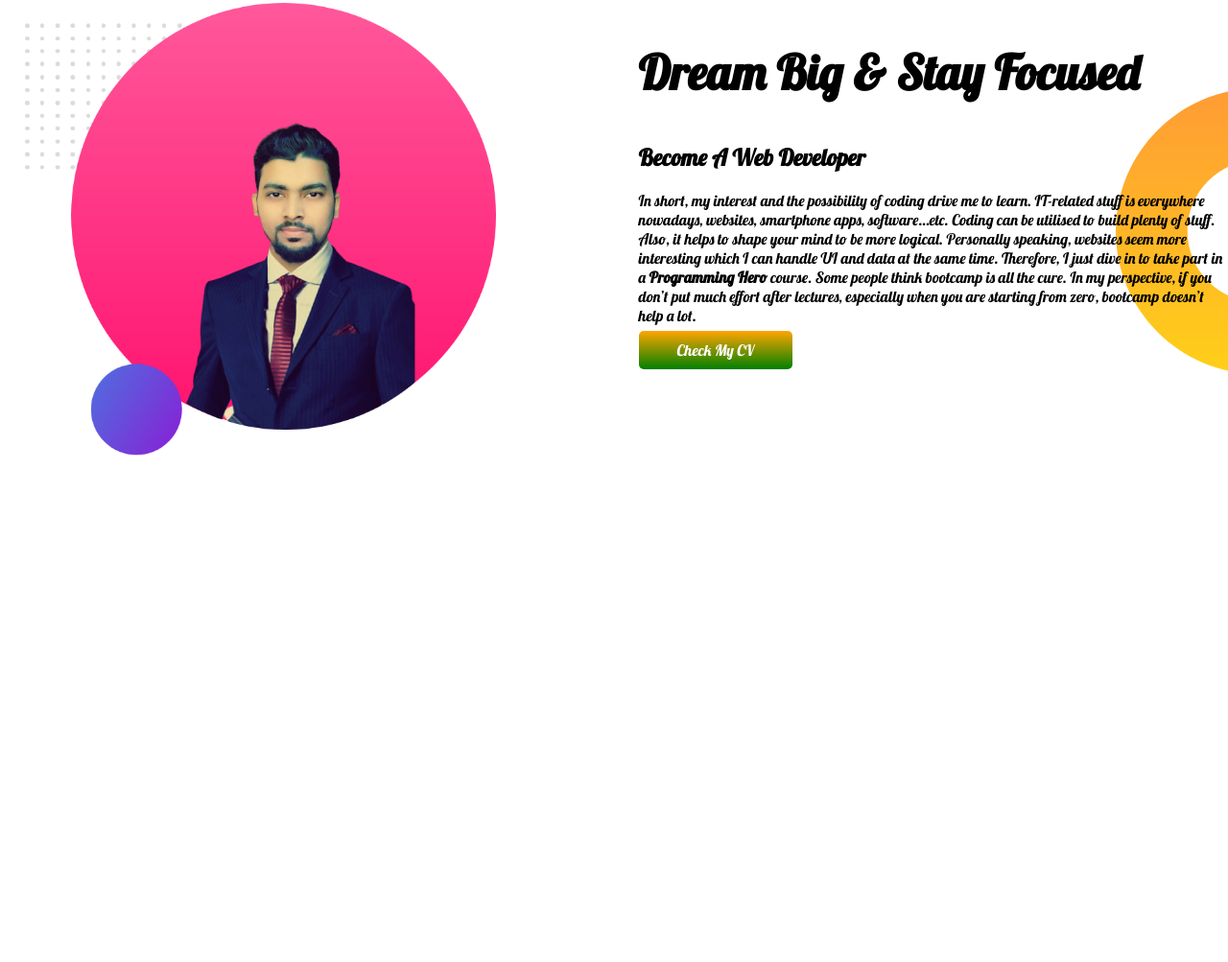
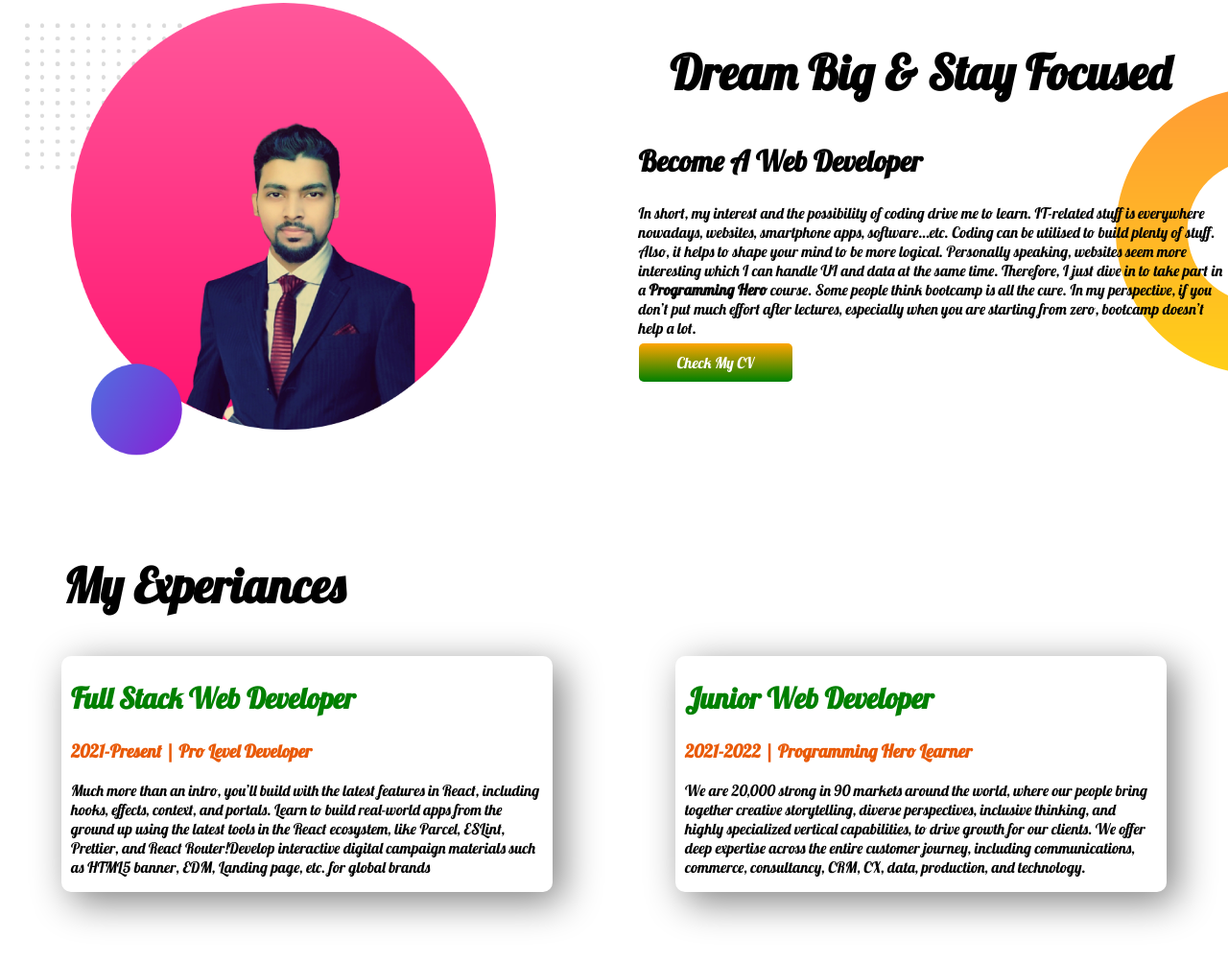
Before and after one commit to Rimon0608/My-first-Portfolio-, a plain HTML site: page Index.html in a window 1280 px wide. Shown: the part 589-1592 px from the top of the page at 96% size. Before the commit the page ends 1168 px from the top, so only its background shows below. Drawn offline with Linux system fonts and the light colour scheme.

```diff
--- a/Index.html
+++ b/Index.html
@@ -11,7 +11,7 @@
     <link rel="stylesheet" href="style.css">
 </head>
 <body>
-    <section class="top-banner">
+    <section class="top-banner flexible-container">
         <div class="half-width">
             <h1>Welcome To</h1>
             <h1><span class="orange-color">Mosharrof Rimon's</span> Portfolio<h1>
@@ -26,7 +26,7 @@
 
     </section>
 
-    <section class="dream-big">
+    <section class="dream-big flexible-container">
         <div class="half-width">
             <img src="my-bg2.png" alt="">
         </div>
@@ -39,5 +39,20 @@
             <a class="link-button" target="_blank" href="https://www.linkedin.com/in/mosharrof-rimon-268080198/">Check My CV</a>
         </div>
     </section>
+    <section class="experiance-area">
+        <h1>My Experiances</h1>
+        <div class="flexible-container">
+            <div class="experience-item">
+                <h2 class="green-color">Full Stack Web Developer</h2>
+                <h3 class="orange-color">2021-Present | Pro Level Developer</h3>
+                <p>Much more than an intro, you’ll build with the latest features in React, including hooks, effects, context, and portals. Learn to build real-world apps from the ground up using the latest tools in the React ecosystem, like Parcel, ESLint, Prettier, and React Router!Develop interactive digital campaign materials such as HTML5 banner, EDM, Landing page, etc. for global brands</p>
+            </div>
+            <div class="experience-item">
+                <h2 class="green-color">Junior Web Developer</h2>
+                <h3 class="orange-color">2021-2022 | Programming Hero Learner</h3>
+                <p>We are 20,000 strong in 90 markets around the world, where our people bring together creative storytelling, diverse perspectives, inclusive thinking, and highly specialized vertical capabilities, to drive growth for our clients. We offer deep expertise across the entire customer journey, including communications, commerce, consultancy, CRM, CX, data, production, and technology.</p>
+            </div>
+        </div>
+    </section>
 </body>
 </html>
--- a/Style.css
+++ b/Style.css
@@ -8,6 +8,11 @@ body{
 }
 h1{
     font-size: 50px;
+    padding-left: 2px;
+    margin-left: 5%;
+}
+h2{
+    font-size: 30px;
 }
 .orange-color{
     color: rgb(233, 90, 8);
@@ -15,7 +20,7 @@ h1{
 .green-color{
     color: green;
 }
-section{
+.flexible-container{
     display: flex;
     margin-bottom: 100px;
 }
@@ -27,6 +32,7 @@ section{
     background-image: url(dream-bg.png);
     background-repeat: no-repeat;
     background-position: right;
+    box-shadow: yellowgreen;
 }
 .half-width img{
     width: 80%;
@@ -38,5 +44,17 @@ section{
     font-weight: 400;
     padding: 10px 40px;
     border-radius: 5px;
-
 }
+.experience-area{
+    width: 80%;
+    padding-left: 2%;
+}
+.experience-item{
+    width: 40%;
+    margin-left: 5%;
+    margin-right: 5%;
+    padding-left: 10px;
+    padding-right: 10px;
+    border-radius: 10px;
+    box-shadow: 10px 10px 40px grey;
+}
```
